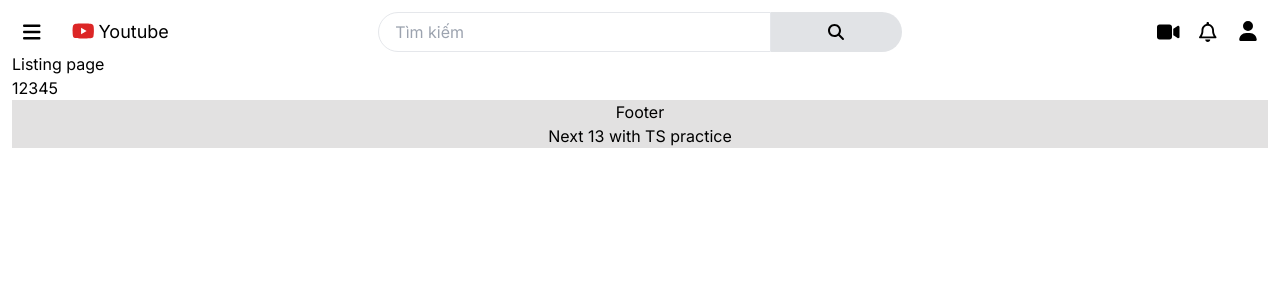
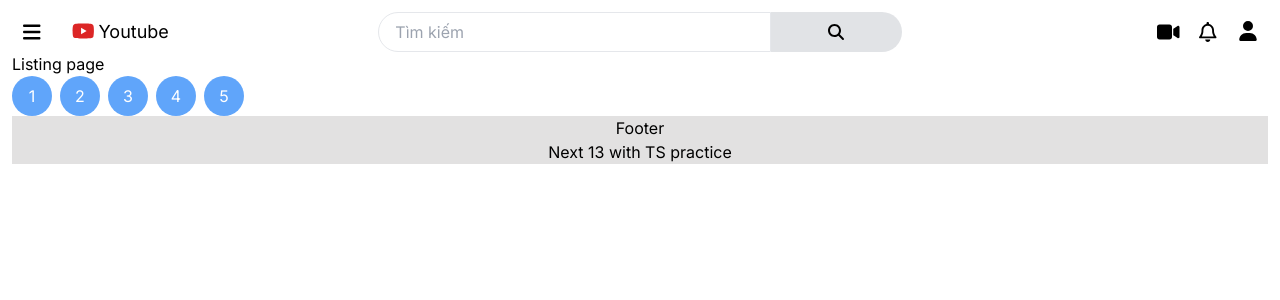
Before and after one commit to vanphuc1234/youtube-template-with-next-13, a Next.js app: page /listing in a window 1280 px wide. Shown: the top 300 px of the page. Built offline with nearby package versions, Linux system fonts and the light colour scheme.

Commit message:
Fix listing warning by add unique key

```diff
--- a/src/app/listing/page.tsx
+++ b/src/app/listing/page.tsx
@@ -1,6 +1,7 @@
 'use client';
 import Link from 'next/link';
 import { useRouter } from 'next/navigation';
+import { Fragment } from 'react';
 
 const data: Array<number> = [1, 2, 3, 4, 5];
 
@@ -15,11 +16,14 @@ export default function ListingPage() {
       <p>Listing page</p>
       {data.map((value) => {
         return (
-          <>
-            <button key={value} onClick={() => handleOnClick(value)}>
+          <Fragment key={'item' + value}>
+            <button
+              className="w-10 h-10 bg-blue-400 mr-2 rounded-full text-white"
+              onClick={() => handleOnClick(value)}
+            >
               {value}
             </button>
-          </>
+          </Fragment>
         );
       })}
     </>
```
